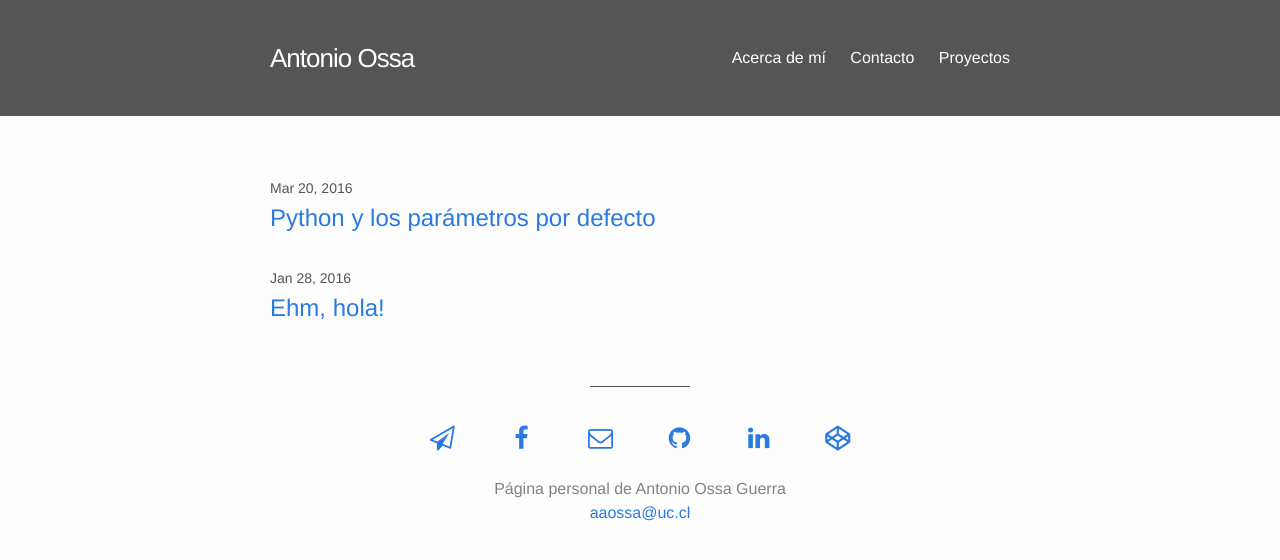
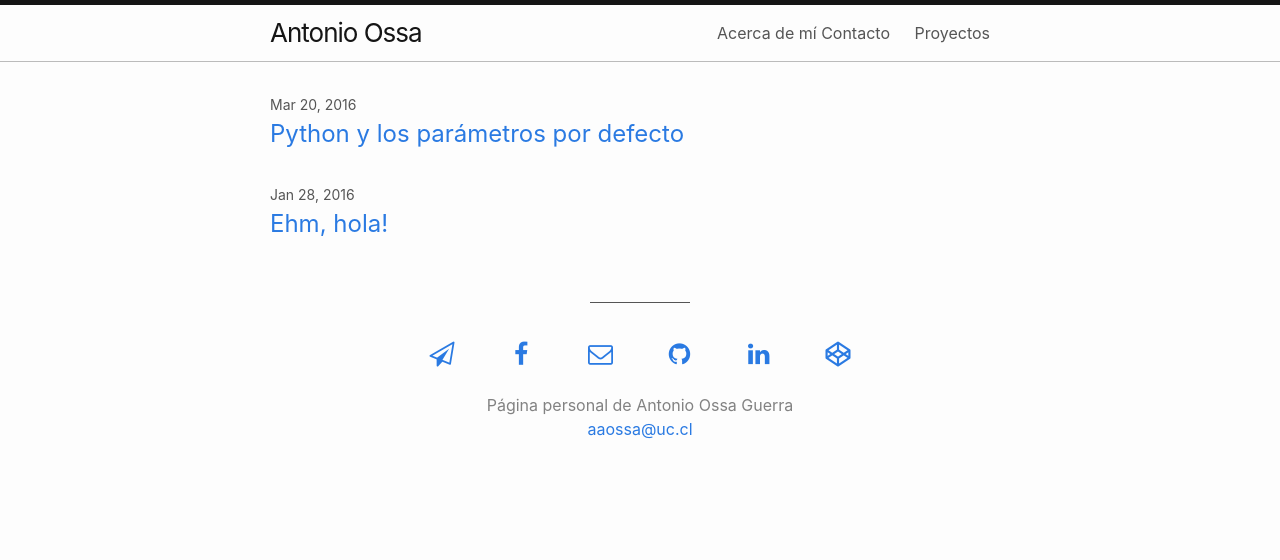
Before and after one commit to Normatica/aaossa.github.io, a Jekyll site: the page built from index.html, in a window 1280 px wide. Shown: the top 560 px of the page. Built offline with Jekyll 4.4.1, drawn with Linux system fonts in a browser that asks for light colours; nearby versions of some CDN libraries.

Commit message:
New style (not complete)

```diff
--- a/_sass/_base.scss
+++ b/_sass/_base.scss
@@ -1,8 +1,6 @@
-/*
- * Default setup from Jekyll
+/**
+ * Reset some basic elements
  */
-
-// Reset some basic elements
 body, h1, h2, h3, h4, h5, h6,
 p, blockquote, pre, hr,
 dl, dd, ol, ul, figure {
@@ -11,13 +9,16 @@ dl, dd, ol, ul, figure {
   padding: 0;
 }
 
-
-// Basic styling
+/**
+ * Basic styling
+ */
 body {
+  font-family: $base-font-family;
+  font-size: $base-font-size;
+  line-height: $base-line-height;
+  font-weight: $base-font-weight;
+  color: $text-color;
   background-color: $background-color;
-    color: $text-color;
-    font: $base-font-weight #{$base-font-size}/#{$base-line-height} $base-font-family;
-    font-feature-settings: "kern" 1;
   font-kerning: normal;
   -webkit-text-size-adjust: 100%;
   -webkit-font-feature-settings: "kern" 1;
@@ -25,7 +26,9 @@ body {
   -o-font-feature-settings: "kern" 1;
 }
 
-// Set `margin-bottom` to maintain vertical rhythm
+/**
+ * Set `margin-bottom` to maintain vertical rhythm
+ */
 h1, h2, h3, h4, h5, h6,
 p, blockquote, pre,
 ul, ol, dl, figure,
@@ -33,13 +36,17 @@ ul, ol, dl, figure,
   margin-bottom: $spacing-unit / 2;
 }
 
-// Images
+/**
+ * Images
+ */
 img {
   max-width: 100%;
   vertical-align: middle;
 }
 
-// Figures
+/**
+ * Figures
+ */
 figure > img {
   display: block;
 }
@@ -48,23 +55,30 @@ figcaption {
   font-size: $small-font-size;
 }
 
-// Lists
+/**
+ * Lists
+ */
 ul, ol {
   margin-left: $spacing-unit;
 }
 
 li {
-    > ul, > ol {
+  > ul,
+  > ol {
     margin-bottom: 0;
   }
 }
 
-// Headings
+/**
+ * Headings
+ */
 h1, h2, h3, h4, h5, h6 {
   font-weight: $base-font-weight;
 }
 
-// Links
+/**
+ * Links
+ */
 a {
   color: $brand-color;
   text-decoration: none;
@@ -79,26 +93,31 @@ a {
   }
 }
 
-// Blockquotes
+/**
+ * Blockquotes
+ */
 blockquote {
+  color: $grey-color;
   border-left: 4px solid $grey-color-light;
-    color: $grey-color;
+  padding-left: $spacing-unit / 2;
   font-size: 18px;
+  letter-spacing: -1px;
   font-style: italic;
-    letter-spacing: -1px;
-    padding-left: $spacing-unit / 2;
 
   > :last-child {
     margin-bottom: 0;
   }
 }
 
-// Code formatting
-pre, code {
-    background-color: #eef;
+/**
+ * Code formatting
+ */
+pre,
+code {
+  font-size: 15px;
   border: 1px solid $grey-color-light;
   border-radius: 3px;
-    font-size: 15px;
+  background-color: #eef;
 }
 
 code {
@@ -107,7 +126,7 @@ code {
 
 pre {
   padding: 8px 12px;
-    overflow-x: auto;
+  overflow-x: scroll;
 
   > code {
     border: 0;
@@ -116,44 +135,57 @@ pre {
   }
 }
 
-// Wrapper
+/**
+ * Wrapper
+ */
 .wrapper {
-    margin: 0 auto;
   max-width: -webkit-calc(#{$content-width} - (#{$spacing-unit} * 2));
-    max-width:         calc(#{$content-width} - (#{$spacing-unit} * 2));
-    padding: $spacing-unit;
+  max-width: calc(#{$content-width} - (#{$spacing-unit} * 2));
+  margin-right: auto;
+  margin-left: auto;
+  padding-right: $spacing-unit;
+  padding-left: $spacing-unit;
+
   @extend %clearfix;
 
   @include media-query($on-laptop) {
     max-width: -webkit-calc(#{$content-width} - (#{$spacing-unit}));
-        max-width:         calc(#{$content-width} - (#{$spacing-unit}));
+    max-width: calc(#{$content-width} - (#{$spacing-unit}));
     padding-right: $spacing-unit / 2;
     padding-left: $spacing-unit / 2;
   }
 }
+
 .wrapper-footer {
   padding-top: $spacing-unit;
   padding-bottom: 0;
 }
+
 .wrapper-content {
   padding-bottom: 0;
 }
 
-// Clearfix
+/**
+ * Clearfix
+ */
 %clearfix {
   &:after {
-        clear: both;
     content: "";
     display: table;
+    clear: both;
   }
 }
 
-// Icons
+/**
+ * Icons
+ */
 .icon {
   > svg {
     display: inline-block;
-        height: 16px; width: 16px;
+    width: 16px;
+    height: 16px;
     vertical-align: middle;
+
     path {
       fill: $grey-color;
     }
@@ -166,10 +198,12 @@ pre {
 .footer-bottom {
   padding-top: 20px;
 }
+
 .footer-social {
   padding-bottom: 20px;
   position: relative;
 }
+
 .footer-social ul {
   font-size: 25px;
   list-style-type: none;
@@ -177,17 +211,23 @@ pre {
   padding: 0;
   position: absolute;
   text-align: center;
-    top: auto; right: 0; bottom: 0; left: 0;
+  top: auto;
+  right: 0;
+  bottom: 0;
+  left: 0;
 }
+
 .footer-social ul li {
   display: inline-block;
   padding: 0 20px;
 }
+
 .footer-list {
   list-style: none;
   margin-left: 0;
   text-align: center;
 }
+
 .footer-list p {
   color: #828282;
   margin: 0 auto;
@@ -199,9 +239,11 @@ pre {
 .social-icons {
   list-style-type: none;
 }
+
 .social-icons a:hover {
   text-decoration: none;
 }
+
 .social-icons a:hover > i {
   animation: contact-growing 1s infinite ease-in-out;
 }
@@ -211,15 +253,53 @@ pre {
 }
 
 @keyframes contact-growing {
-    0% { transform: rotate(0deg); font-size: 16px; text-shadow: 0px 0px 0px #999999; }
-    50% { transform: rotate(360deg); font-size: 20px; text-shadow: 3px 3px 3px #999999; }
-    90% { transform: rotate(360deg); font-size: 20px; text-shadow: 3px 3px 3px #999999; }
-    100% { transform: rotate(360deg); font-size: 16px; text-shadow: 0px 0px 0px #999999; }
+  0% {
+    transform: rotate(0deg);
+    font-size: 16px;
+    text-shadow: 0px 0px 0px #999999;
+  }
+
+  50% {
+    transform: rotate(360deg);
+    font-size: 20px;
+    text-shadow: 3px 3px 3px #999999;
+  }
+
+  90% {
+    transform: rotate(360deg);
+    font-size: 20px;
+    text-shadow: 3px 3px 3px #999999;
+  }
+
+  100% {
+    transform: rotate(360deg);
+    font-size: 16px;
+    text-shadow: 0px 0px 0px #999999;
+  }
 }
 
 @keyframes footer-growing {
-    0% { transform: rotate(0deg); font-size: 25px; text-shadow: 0px 0px 0px #999999; }
-    50% { transform: rotate(360deg); font-size: 30px; text-shadow: 3px 3px 3px #999999; }
-    90% { transform: rotate(360deg); font-size: 30px; text-shadow: 3px 3px 3px #999999; }
-    100% { transform: rotate(360deg); font-size: 25px; text-shadow: 0px 0px 0px #999999; }
+  0% {
+    transform: rotate(0deg);
+    font-size: 25px;
+    text-shadow: 0px 0px 0px #999999;
   }
+
+  50% {
+    transform: rotate(360deg);
+    font-size: 30px;
+    text-shadow: 3px 3px 3px #999999;
+  }
+
+  90% {
+    transform: rotate(360deg);
+    font-size: 30px;
+    text-shadow: 3px 3px 3px #999999;
+  }
+
+  100% {
+    transform: rotate(360deg);
+    font-size: 25px;
+    text-shadow: 0px 0px 0px #999999;
+  }
+}
--- a/_sass/_layout.scss
+++ b/_sass/_layout.scss
@@ -2,71 +2,92 @@
  * Site header
  */
 .site-header {
-    background-color: $grey-color;
+  background-color: $background-color;
+  border-top: 5px solid $grey-color-dark;
+  border-bottom: 1px solid $grey-color-light;
   min-height: 56px;
+
   // Positioning context for the mobile navigation icon
   position: relative;
 }
+
 .site-title {
+  font-size: 26px;
+  line-height: 56px;
+  letter-spacing: -1px;
+  margin-bottom: 0;
   float: left;
-    font-size: 26px;
-    font-weight: 300;
-    letter-spacing: -1px;
-    line-height: 56px;
-    margin-bottom: 0;
-    &, &:visited {
-        color: #FFF;
+
+  &,
+  &:visited {
+    color: $grey-color-dark;
   }
 }
+
 .site-nav {
   float: right;
   line-height: 56px;
+
   .menu-icon {
     display: none;
   }
+
   .page-link {
-        color: #FFF;
+    color: $text-color;
     line-height: $base-line-height;
-        // Gaps between nav items, but not on the last one
-        &:not(:last-child) {
+
+    // Gaps between nav items, but not on the first one
+    &:not(:first-child) {
       margin-right: 20px;
     }
   }
+
   @include media-query($on-palm) {
+    position: absolute;
+    top: 9px;
+    right: $spacing-unit / 2;
     background-color: $background-color;
     border: 1px solid $grey-color-light;
     border-radius: 5px;
-        position: absolute;
     text-align: right;
-        top: 9px; right: $spacing-unit / 2;
+
     .menu-icon {
       display: block;
       float: right;
-            height: 26px; width: 36px;
+      width: 36px;
+      height: 26px;
       line-height: 0;
       padding-top: 10px;
       text-align: center;
+
       > svg {
-                height: 15px; width: 18px;
+        width: 18px;
+        height: 15px;
+
         path {
           fill: $grey-color-dark;
         }
       }
     }
+
     .trigger {
       clear: both;
       display: none;
     }
+
     &:hover .trigger {
       display: block;
       padding-bottom: 5px;
     }
+
     .page-link {
       display: block;
       padding: 5px 10px;
+
       &:not(:last-child) {
         margin-right: 0;
       }
+
       margin-left: 20px;
     }
   }
@@ -78,11 +99,13 @@
 .site-footer {
   padding: $spacing-unit 0;
 }
+
 .site-footer:before {
   background-color: #555;
   content: "";
   display: block;
-    height: 1px; width: 100px;
+  height: 1px;
+  width: 100px;
   margin-top: 0;
   margin-right: auto;
   margin-bottom: 20px;
@@ -95,23 +118,28 @@
 .page-content {
   padding-top: $spacing-unit;
 }
+
 .page-heading {
   font-size: 20px;
 }
-.post-link {
-    display: block;
-    font-size: 24px;
-}
+
 .post-list {
   margin-left: 0;
   list-style: none;
+
   > li {
     margin-bottom: $spacing-unit;
   }
 }
+
 .post-meta {
   font-size: $small-font-size;
   color: $grey-color;
+}
+
+.post-link {
+  display: block;
+  font-size: 24px;
 }
 
 /**
@@ -120,6 +148,7 @@
 .post-header {
   margin-bottom: $spacing-unit;
 }
+
 .post-title {
   font-size: 42px;
   letter-spacing: -1px;
@@ -129,22 +158,29 @@
     font-size: 36px;
   }
 }
+
 .post-content {
   margin-bottom: 0;
+
   h2 {
     font-size: 32px;
+
     @include media-query($on-laptop) {
       font-size: 28px;
     }
   }
+
   h3 {
     font-size: 26px;
+
     @include media-query($on-laptop) {
       font-size: 22px;
     }
   }
+
   h4 {
     font-size: 20px;
+
     @include media-query($on-laptop) {
       font-size: 18px;
     }
@@ -158,7 +194,8 @@ Disqus comments
   background-color: #555;
   content: "";
   display: block;
-    height: 1px; width: 100px;
+  height: 1px;
+  width: 100px;
   margin-top: 50px;
   margin-right: auto;
   margin-bottom: 0;
--- a/css/main.scss
+++ b/css/main.scss
@@ -4,7 +4,7 @@
 @charset "utf-8";
 
 // Our variables
-$base-font-family: "Helvetica Neue", Helvetica, Arial, sans-serif;
+$base-font-family: -apple-system, BlinkMacSystemFont, "Segoe UI", Roboto, Helvetica, Arial, sans-serif, "Apple Color Emoji", "Segoe UI Emoji", "Segoe UI Symbol";
 $base-font-size:   16px;
 $small-font-size:  $base-font-size * 0.875;
 $base-font-weight: 400;
```
Lines whose indentation alone changed are shown as unchanged.
